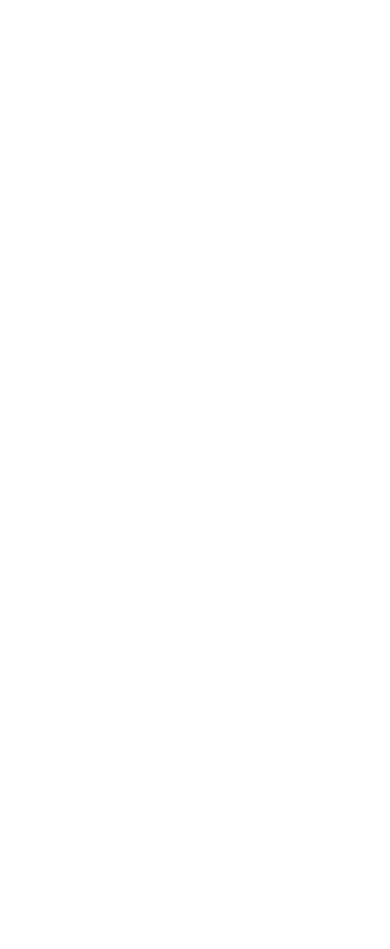
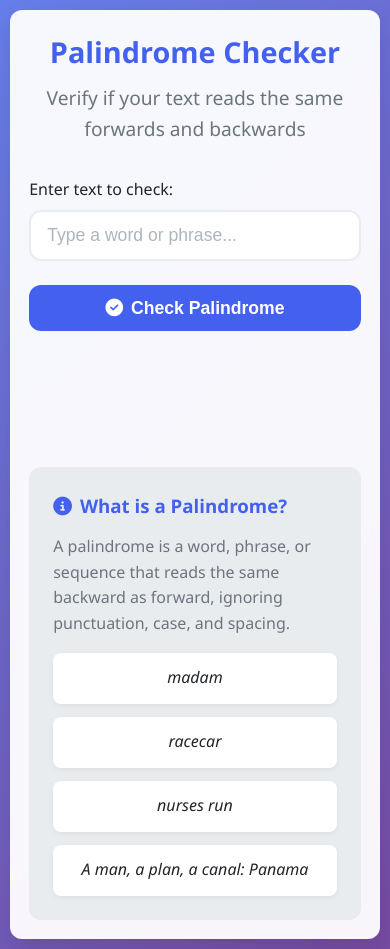
Before and after one commit to OAguilaLira/Palindrome-Checker, a plain HTML site: page index.html in a window 390 px wide. Before the commit the page ends 844 px from the top, so only its background shows below. Drawn offline with Linux system fonts and the light colour scheme.

Commit message:
refactor: restructure and update entire frontend architecture

```diff
--- a/index.html
+++ b/index.html
@@ -3,9 +3,44 @@
 <head>
     <meta charset="UTF-8">
     <meta name="viewport" content="width=device-width, initial-scale=1.0">
-    <title>Palindrome-checker</title>
+    <title>Palindrome Checker | Verify Text Symmetry</title>
+    <link rel="stylesheet" href="https://cdnjs.cloudflare.com/ajax/libs/font-awesome/6.4.0/css/all.min.css">
+    <link rel="stylesheet" href="./style.css">
 </head>
 <body>
+    <main>
+        <section class="container">
+            <header class="header">
+                <h1 class="main-title">Palindrome Checker</h1>
+                <p class="subtitle">Verify if your text reads the same forwards and backwards</p>
+            </header>
 
+            <form class="input-group">
+                <label for="text-input" class="input-label">Enter text to check:</label>
+                <input id="text-input" type="text" class="text-input" placeholder="Type a word or phrase..." autocomplete="off">
+            </form>
+
+            <button id="check-btn" class="check-btn">
+                <i class="fas fa-check-circle"></i> Check Palindrome
+            </button>
+
+            <div id="result-container" class="result-container">
+                <i class="result-icon"></i>
+                <p id="result" class="result-text"></p>
+            </div>
+
+            <div class="info-container">
+                <h3 class="info-title"><i class="fas fa-info-circle"></i> What is a Palindrome?</h3>
+                <p class="info-text">A palindrome is a word, phrase, or sequence that reads the same backward as forward, ignoring punctuation, case, and spacing.</p>
+
+                <div class="examples">
+                    <div class="example">madam</div>
+                    <div class="example">racecar</div>
+                    <div class="example">nurses run</div>
+                    <div class="example">A man, a plan, a canal: Panama</div>
+                </div>
+            </div>
+        </section>
+    </main>
 </body>
 </html>
--- a/style.css
+++ b/style.css
@@ -0,0 +1,303 @@
+:root {
+    --primary: #4361ee;
+    --primary-dark: #3a56d4;
+    --secondary: #7209b7;
+    --success: #06d6a0;
+    --error: #ef476f;
+    --warning: #ffd166;
+    --light: #f8f9fa;
+    --dark: #212529;
+    --gray: #6c757d;
+    --border-radius: 12px;
+    --box-shadow: 0 10px 25px rgba(0, 0, 0, 0.1);
+    --transition: all 0.3s ease;
+}
+
+*,
+*::before,
+*::after {
+    box-sizing: border-box;
+    margin: 0;
+    padding: 0;
+}
+
+body {
+    background: linear-gradient(135deg, #667eea 0%, #764ba2 100%);
+    font-family: 'Segoe UI', Tahoma, Geneva, Verdana, sans-serif;
+    color: var(--light);
+    line-height: 1.6;
+    min-height: 100vh;
+    display: flex;
+    justify-content: center;
+    align-items: center;
+    padding: 20px;
+}
+
+.container {
+    background: rgba(255, 255, 255, 0.95);
+    backdrop-filter: blur(10px);
+    border-radius: var(--border-radius);
+    box-shadow: var(--box-shadow);
+    width: 100%;
+    max-width: 600px;
+    padding: 2.5rem;
+    color: var(--dark);
+    transition: var(--transition);
+}
+
+.header {
+    text-align: center;
+    margin-bottom: 2rem;
+}
+
+.main-title {
+    color: var(--primary);
+    font-size: 2.5rem;
+    margin-bottom: 0.5rem;
+    font-weight: 700;
+}
+
+.subtitle {
+    color: var(--gray);
+    font-size: 1.2rem;
+    font-weight: 400;
+}
+
+.input-group {
+    position: relative;
+    margin-bottom: 1.5rem;
+}
+
+.input-label {
+    display: block;
+    margin-bottom: 0.5rem;
+    font-weight: 500;
+    color: var(--dark);
+}
+
+.text-input {
+    width: 100%;
+    padding: 1rem 1.2rem;
+    border: 2px solid #e9ecef;
+    border-radius: var(--border-radius);
+    font-size: 1.1rem;
+    transition: var(--transition);
+    outline: none;
+}
+
+.text-input:focus {
+    border-color: var(--primary);
+    box-shadow: 0 0 0 3px rgba(67, 97, 238, 0.2);
+}
+
+.text-input::placeholder {
+    color: #adb5bd;
+}
+
+.check-btn {
+    background: var(--primary);
+    color: white;
+    border: none;
+    border-radius: var(--border-radius);
+    padding: 1rem 2rem;
+    font-size: 1.1rem;
+    font-weight: 600;
+    cursor: pointer;
+    transition: var(--transition);
+    width: 100%;
+    display: flex;
+    justify-content: center;
+    align-items: center;
+    gap: 0.5rem;
+}
+
+.check-btn:hover {
+    background: var(--primary-dark);
+    transform: translateY(-2px);
+}
+
+.check-btn:active {
+    transform: translateY(0);
+}
+
+.result-container {
+    margin: 1.5rem 0;
+    min-height: 80px;
+    display: flex;
+    align-items: center;
+    justify-content: center;
+    padding: 1.5rem;
+    border-radius: var(--border-radius);
+    transition: var(--transition);
+    opacity: 0;
+    transform: scale(0.95);
+    visibility: hidden;
+}
+
+.result-container.show {
+    opacity: 1;
+    transform: scale(1);
+    visibility: visible;
+}
+
+.result-container.success {
+    background-color: rgba(6, 214, 160, 0.1);
+    border: 2px solid var(--success);
+}
+
+.result-container.error {
+    background-color: rgba(239, 71, 111, 0.1);
+    border: 2px solid var(--error);
+}
+
+.result-icon {
+    font-size: 2rem;
+    margin-right: 1rem;
+}
+
+.success .result-icon {
+    color: var(--success);
+}
+
+.error .result-icon {
+    color: var(--error);
+}
+
+.result-text {
+    font-size: 1.2rem;
+    font-weight: 500;
+}
+
+.info-container {
+    background-color: #e9ecef;
+    padding: 1.5rem;
+    border-radius: var(--border-radius);
+    margin-top: 2rem;
+}
+
+.info-title {
+    color: var(--primary);
+    margin-bottom: 0.8rem;
+    font-weight: 600;
+    display: flex;
+    align-items: center;
+    gap: 0.5rem;
+}
+
+.info-text {
+    color: var(--gray);
+    margin-bottom: 1rem;
+}
+
+.examples {
+    display: grid;
+    grid-template-columns: repeat(2, 1fr);
+    gap: 0.8rem;
+    margin-top: 1rem;
+}
+
+.example {
+    background: white;
+    padding: 0.8rem;
+    border-radius: 8px;
+    font-style: italic;
+    text-align: center;
+    box-shadow: 0 2px 5px rgba(0, 0, 0, 0.05);
+}
+
+/* Responsive */
+@media (max-width: 768px) {
+    .container {
+        padding: 1.5rem;
+    }
+
+    .main-title {
+        font-size: 2rem;
+    }
+
+    .examples {
+        grid-template-columns: 1fr;
+    }
+}
+
+@media (max-width: 480px) {
+    body {
+        padding: 10px;
+    }
+
+    .container {
+        padding: 1.2rem;
+    }
+
+    .main-title {
+        font-size: 1.8rem;
+    }
+
+    .text-input,
+    .check-btn {
+        padding: 0.8rem 1rem;
+    }
+}
+
+/* Animaciones */
+@keyframes pulse {
+    0% {
+        transform: scale(1);
+    }
+
+    50% {
+        transform: scale(1.05);
+    }
+
+    100% {
+        transform: scale(1);
+    }
+}
+
+.pulse {
+    animation: pulse 0.5s ease-in-out;
+}
+
+/* Modo oscuro */
+@media (prefers-color-scheme: dark) {
+    body {
+        background: linear-gradient(135deg, #2c3e50 0%, #1a1a2e 100%);
+    }
+
+    .container {
+        background: rgba(33, 37, 41, 0.95);
+        color: var(--light);
+    }
+
+    .input-label,
+    .main-title {
+        color: var(--light);
+    }
+
+    .subtitle {
+        color: #adb5bd;
+    }
+
+    .text-input {
+        background-color: #495057;
+        border-color: #6c757d;
+        color: var(--light);
+    }
+
+    .text-input::placeholder {
+        color: #adb5bd;
+    }
+
+    .info-container {
+        background-color: #343a40;
+    }
+
+    .info-text {
+        color: #adb5bd;
+    }
+
+    .example {
+        background: #495057;
+        color: var(--light);
+    }
+}
```
Also changed, not shown: script.js (+62 -0 lines).
